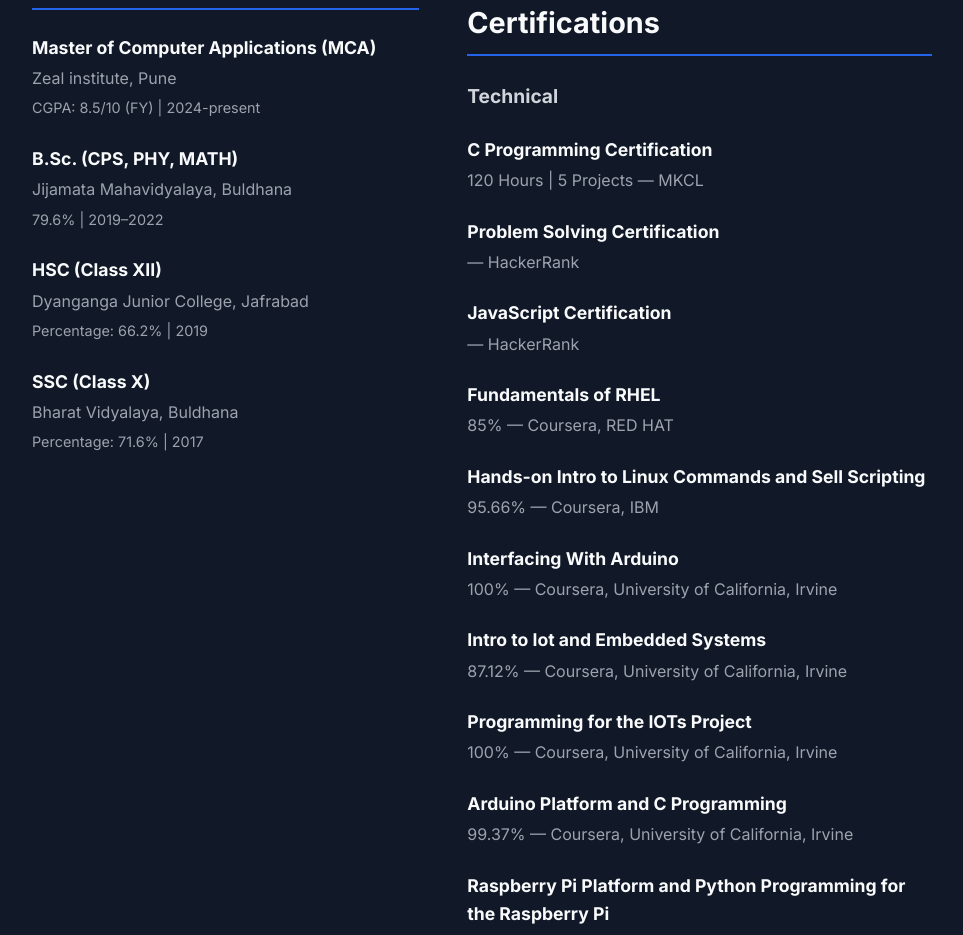
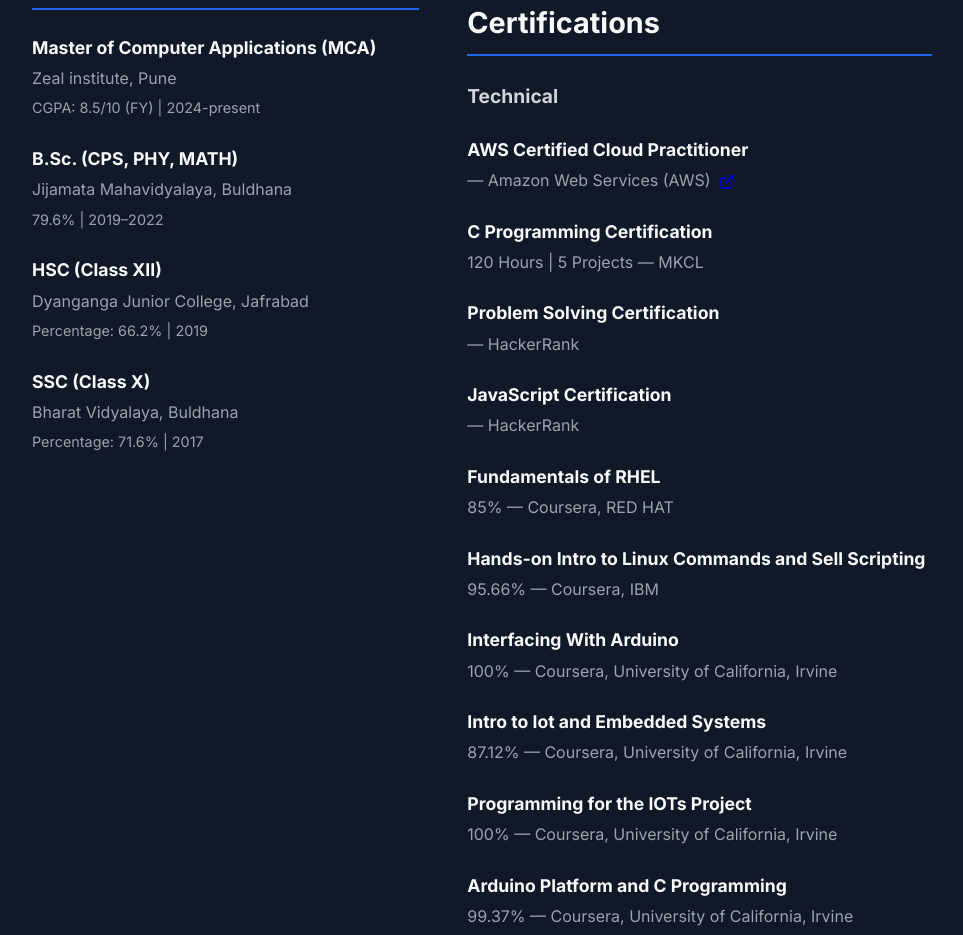
Before and after one commit to prajwalkorde/portfoliosite, a React (Vite) app: page / in a window 1280 px wide. Shown: the part 3640-4575 px from the top of the page, without its empty margins (158-1121 px from the left). Built offline with nearby package versions, Linux system fonts and the light colour scheme.

Commit message:
Add files via upload

```diff
--- a/src/App.jsx
+++ b/src/App.jsx
@@ -45,6 +45,12 @@
 
 const achievements = {
   technical: [
+    {
+      event: "AWS Certified Cloud Practitioner",
+      result: "",
+      org: "Amazon Web Services (AWS)",
+      link: "https://www.credly.com/badges/c8716bfc-c7b3-4658-a723-ebe774653fe8/public_url"
+    },
     { event: "C Programming Certification", result: "120 Hours | 5 Projects", org: "MKCL" },
     { event: "Problem Solving Certification", result: "", org: "HackerRank" },
     { event: "JavaScript Certification", result: "", org: "HackerRank" },
@@ -350,7 +356,10 @@
               {achievements.technical.map((ach, i) => (
                  <div className="credential-item" key={i}>
                   <strong>{ach.event}</strong>
-                  <p>{ach.result}{ach.org && ` — ${ach.org}`}</p>
+                  <p>
+                    {ach.result}{ach.org && ` — ${ach.org}`}
+                    {ach.link && <a href={ach.link} target="_blank" rel="noopener noreferrer"><ExternalLink size={16} style={{ marginLeft: '8px', verticalAlign: 'middle' }} /></a>}
+                  </p>
                 </div>
               ))}
               <h4 className="sub-heading">Soft Skills</h4>
```
